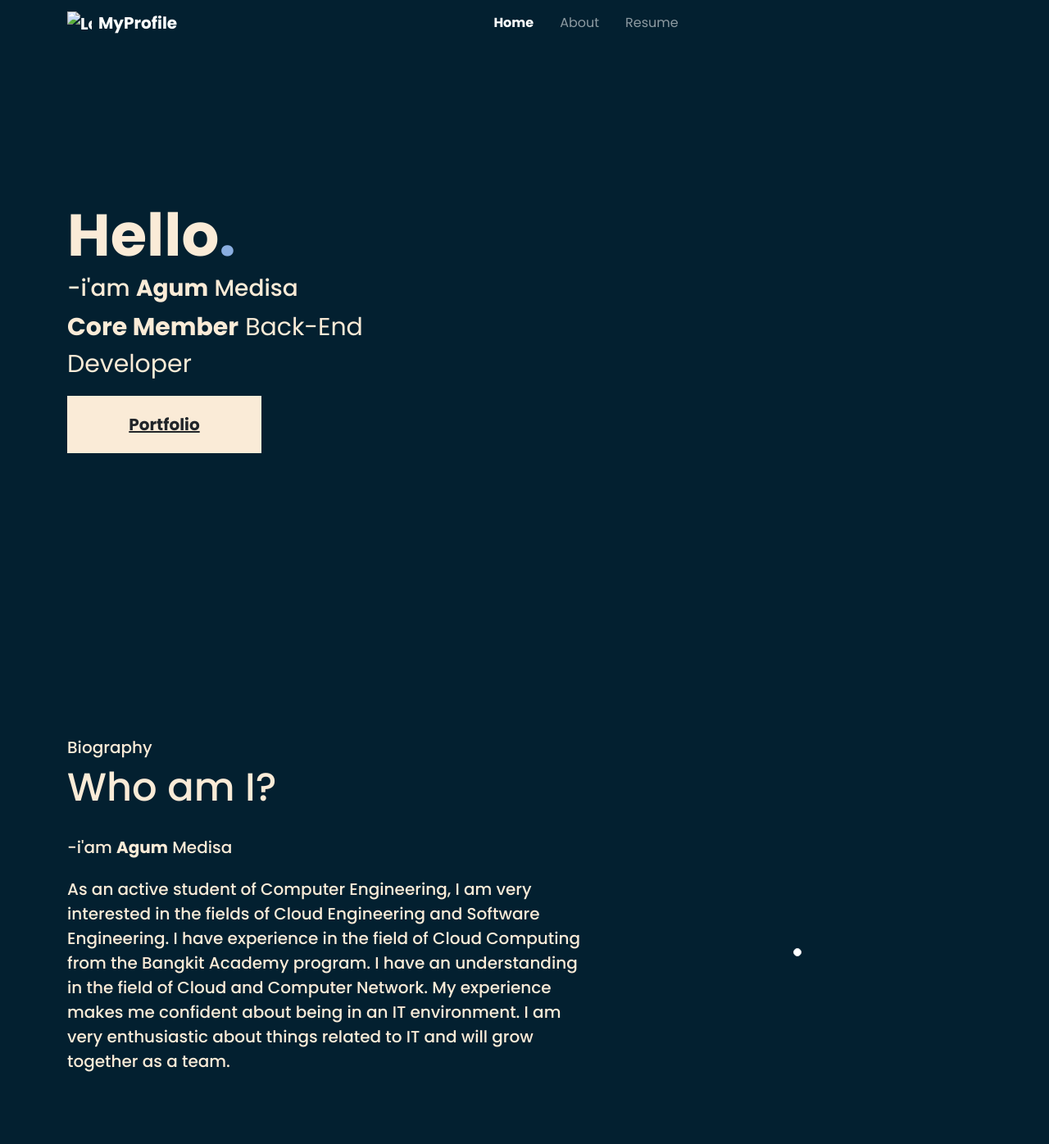
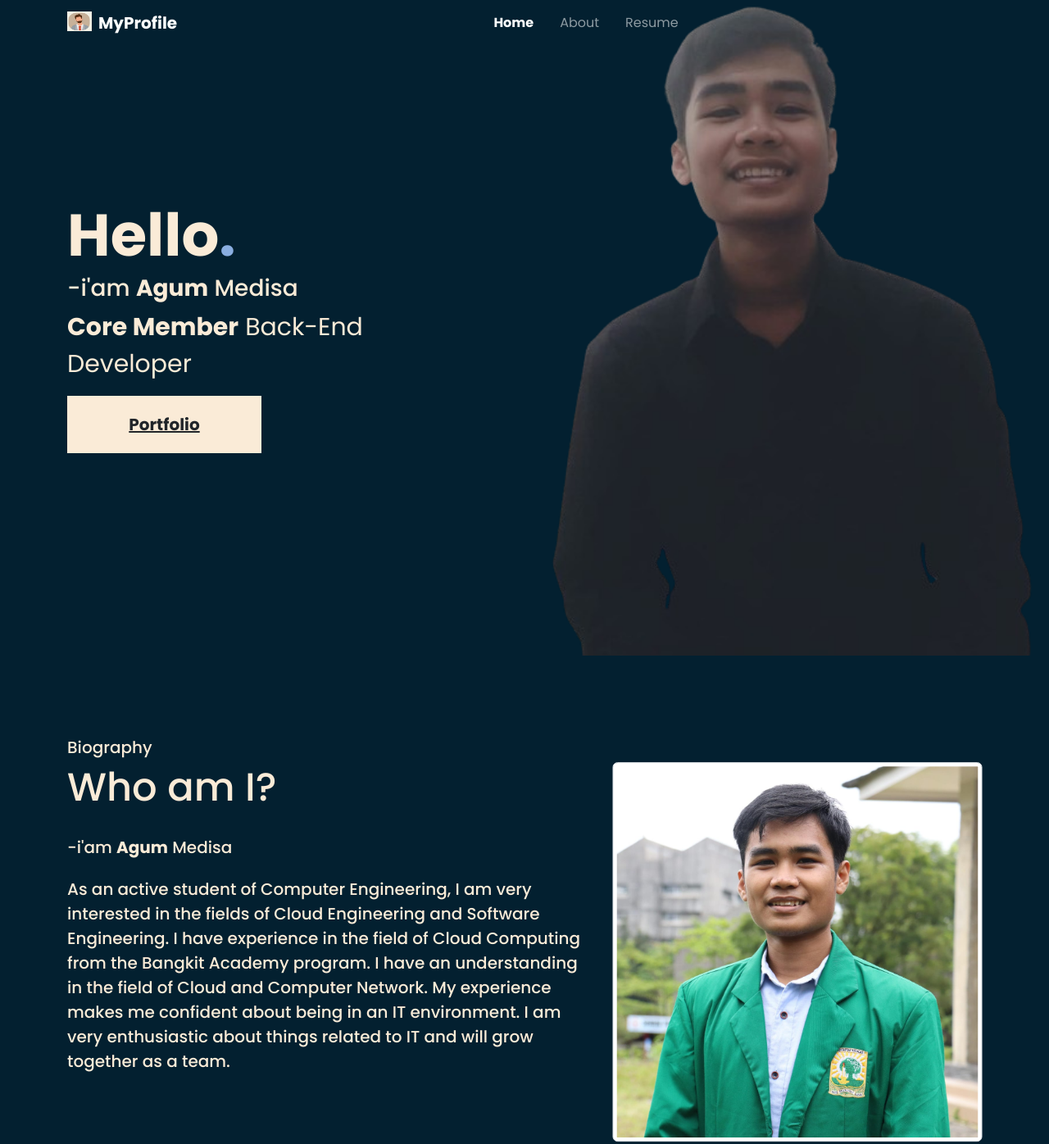
Before and after one commit to agummds/WebProfile_Bootsrapv5, a plain HTML site: page index.html in a window 1280 px wide. Shown: the top 1396 px of the page at 82% size. Drawn offline with nearby package versions, Linux system fonts and the light colour scheme; files that its build step writes are made by us from their sources.

Commit message:
Update index.html

```diff
--- a/index.html
+++ b/index.html
@@ -7,7 +7,7 @@
     <link rel="preconnect" href="https://fonts.gstatic.com" crossorigin>
 
     <link href="https://fonts.googleapis.com/css2?family=Poppins:wght@400;500;700&display=swap" rel="stylesheet">
-    <link rel="icon" href="asset/ace.png" type="image/x-icon">
+    <link rel="icon" href="ace.png" type="image/x-icon">
     <title>My Profile</title>
     <link href="https://cdn.jsdelivr.net/npm/bootstrap@5.3.2/dist/css/bootstrap.min.css" rel="stylesheet" integrity="sha384-T3c6CoIi6uLrA9TneNEoa7RxnatzjcDSCmG1MXxSR1GAsXEV/Dwwykc2MPK8M2HN" crossorigin="anonymous">
     <link rel="stylesheet" href="css/style.css">
@@ -17,7 +17,7 @@
     <nav class="navbar navbar-expand-lg navbar-dark bg-transparent fixed-top">
         <div class="container">
           <a class="navbar-brand" href="#home">
-            <img src="asset/foto.jpg" alt="Logo" width="30" height="24" class="d-inline-block align-text-top me-2">MyProfile</a>
+            <img src="foto.jpg" alt="Logo" width="30" height="24" class="d-inline-block align-text-top me-2">MyProfile</a>
           <button class="navbar-toggler" type="button" data-bs-toggle="collapse" data-bs-target="#navbarText" aria-controls="navbarText" aria-expanded="false" aria-label="Toggle navigation">
             <span class="navbar-toggler-icon"></span>
           </button>
@@ -45,7 +45,7 @@
               <h1>Hello<span class="">.</span></h1>
               <h3>-i'am <span class="fw-bold">Agum</span> Medisa</h3>
               <p><span class="fw-bold text-red" >Core Member</span> Back-End Developer</p>
-              <img src="asset/gum.png" alt=""  class="position-absolute end-0 bottom-0 img-hero">
+              <img src="gum.png" alt=""  class="position-absolute end-0 bottom-0 img-hero">
               <button class="button-lg-primary"><a href="https://github.com/agummds" class="text-dark">Portfolio</a></button>
             </div>
           </div>
@@ -76,7 +76,7 @@
             </div>
             <div class="col-md-5 text-center">
               <div class="img-tentang position-relative ">
-                <img src="asset/medisa.jpeg" alt=""  class="img fluid img-thumbnail position-absolute top-50 start-50 translate-middle">
+                <img src="medisa.jpeg" alt=""  class="img fluid img-thumbnail position-absolute top-50 start-50 translate-middle">
               </div>
             </div>
           </div>
```
